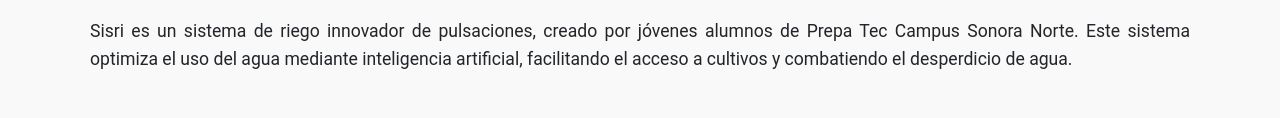
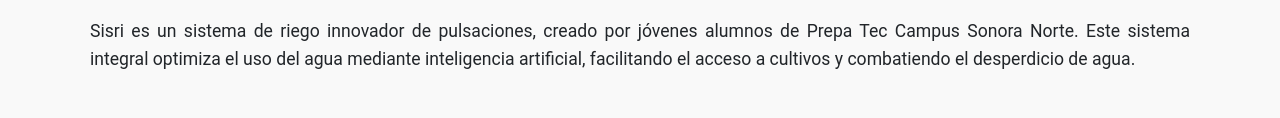
Before and after one commit to cesarlunava/sisri, a plain HTML site: page saber.html in a window 1280 px wide. Shown: the part 256-374 px from the top of the page. Drawn offline with nearby package versions, Linux system fonts and the light colour scheme.

Commit message:
actualización a saber.html
añadí "sistema integral" a la descripción

```diff
--- a/saber.html
+++ b/saber.html
@@ -102,7 +102,7 @@
     <div class="container">
         <div class="content-section">
             <h2>¿Qué es Sisri?</h2>
-            <p>Sisri es un sistema de riego innovador de pulsaciones, creado por jóvenes alumnos de Prepa Tec Campus Sonora Norte. Este sistema optimiza el uso del agua mediante inteligencia artificial, facilitando el acceso a cultivos y combatiendo el desperdicio de agua.</p>
+            <p>Sisri es un sistema de riego innovador de pulsaciones, creado por jóvenes alumnos de Prepa Tec Campus Sonora Norte. Este sistema integral optimiza el uso del agua mediante inteligencia artificial, facilitando el acceso a cultivos y combatiendo el desperdicio de agua.</p>
         </div>
         <div class="content-section">
             <h2>¿De dónde nació la iniciativa?</h2>
```
